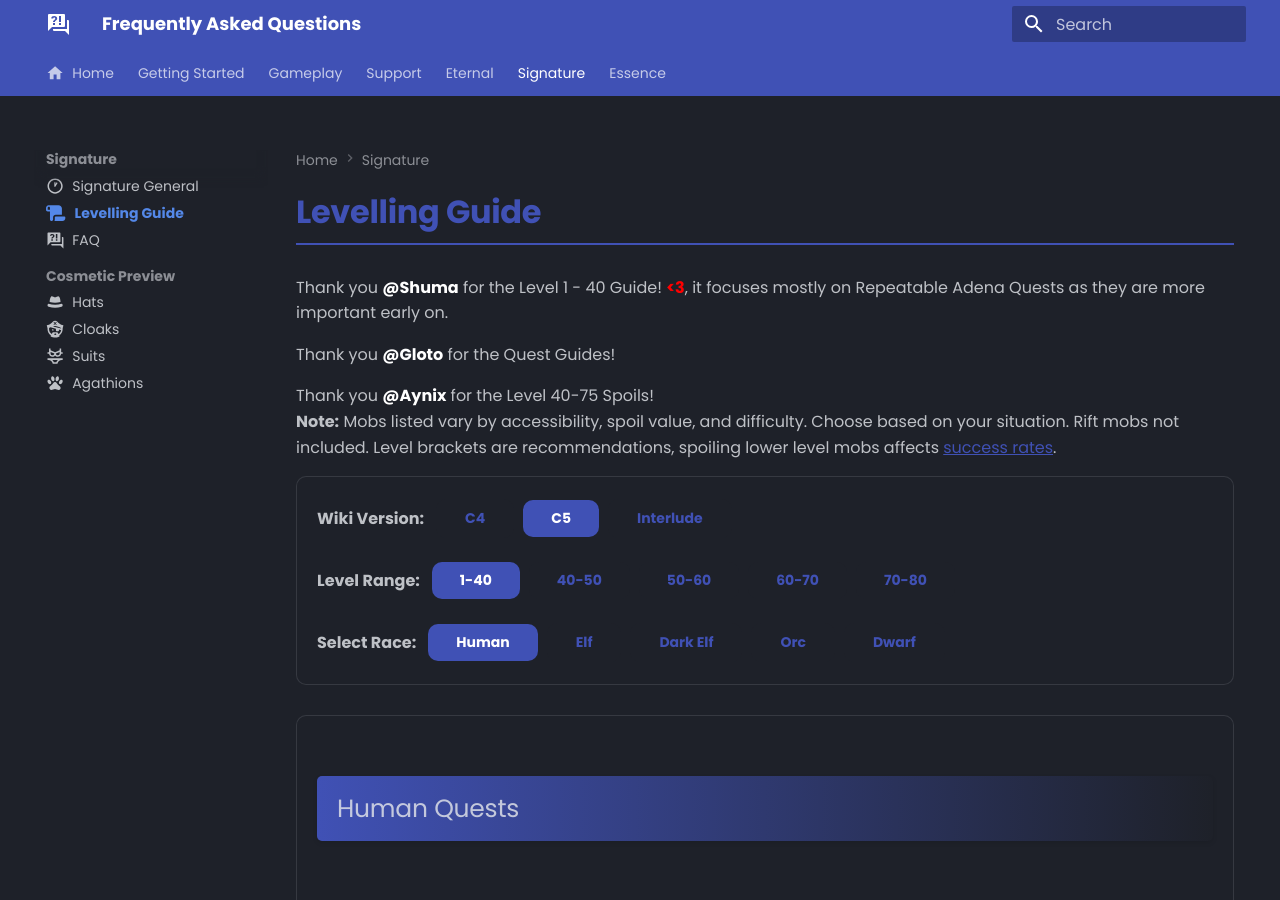
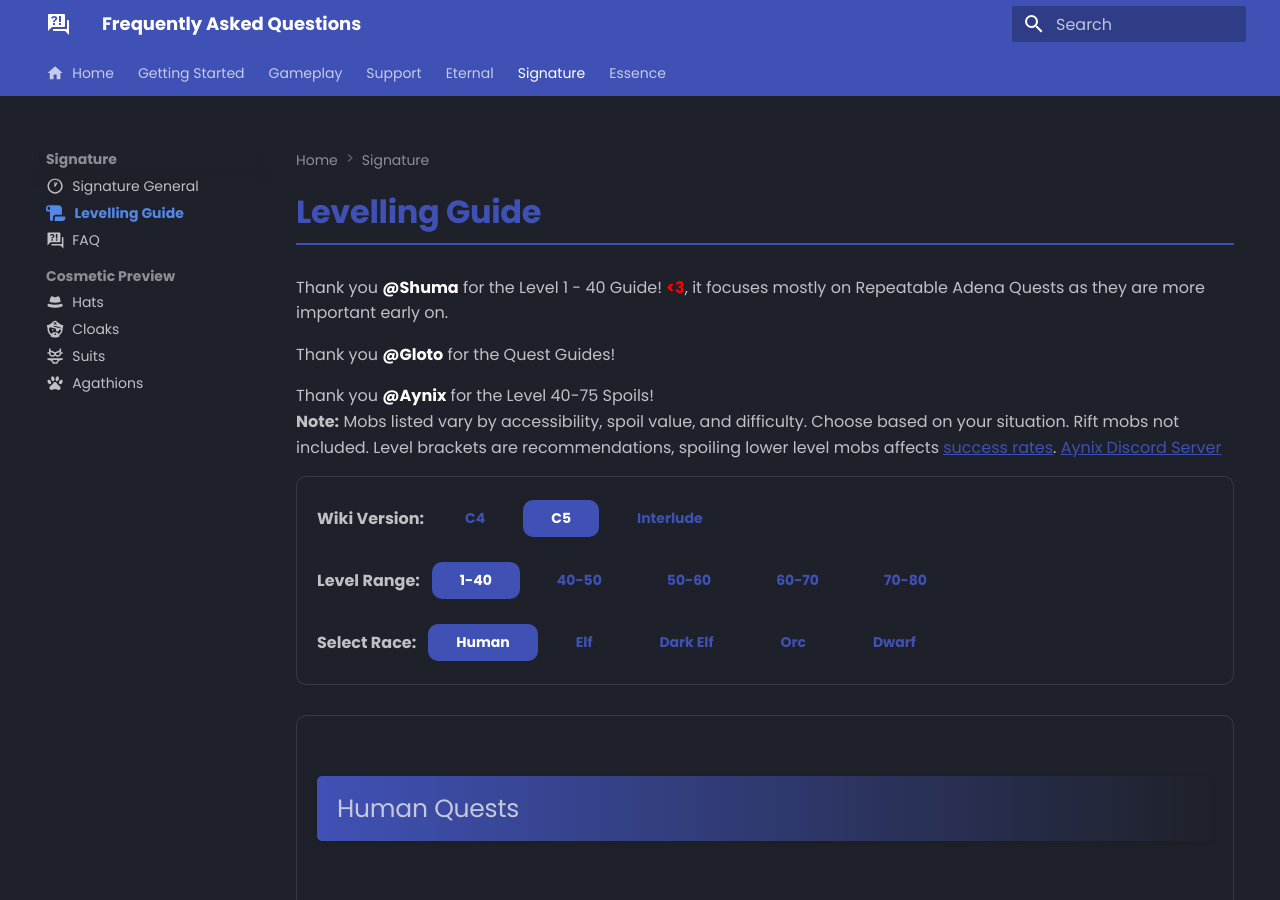
Before and after one commit to tab1-web/faq, an MkDocs documentation site: the page built from docs/signature/quests.md, in a window 1280 px wide and 900 px high. Built offline with MkDocs 1.6.1 and Material for MkDocs 9.7.7, drawn with Linux system fonts in a browser that asks for light colours; some web fonts are replaced.

Commit message:
adding discord invite

```diff
--- a/docs/signature/quests.md
+++ b/docs/signature/quests.md
@@ -14,7 +14,7 @@
 
 Thank you **@Gloto**{style="color:white";} for the Quest Guides!
 
-Thank you **@Aynix**{style="color:white;"} for the Level 40-75 Spoils! <br> <strong>Note:</strong> Mobs listed vary by accessibility, spoil value, and difficulty. Choose based on your situation. Rift mobs not included. Level brackets are recommendations, spoiling lower level mobs affects [success rates](/faq/gameplay/monsters/#character-mob-level-difference-penalties).
+Thank you **@Aynix**{style="color:white;"} for the Level 40-75 Spoils! <br> <strong>Note:</strong> Mobs listed vary by accessibility, spoil value, and difficulty. Choose based on your situation. Rift mobs not included. Level brackets are recommendations, spoiling lower level mobs affects [success rates](/faq/gameplay/monsters/#character-mob-level-difference-penalties). [Aynix Discord Server](https://discord.gg/Rcqv9UMb82)
 
 <div class="quest-guide-controls">
     <div class="version-selector">
```
